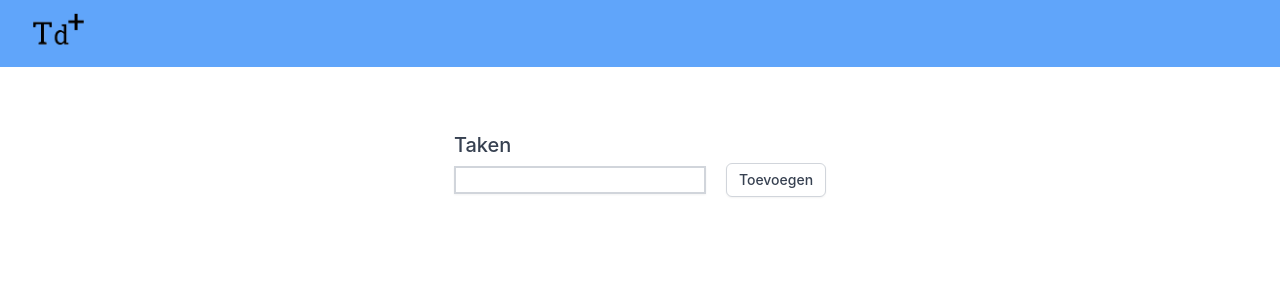
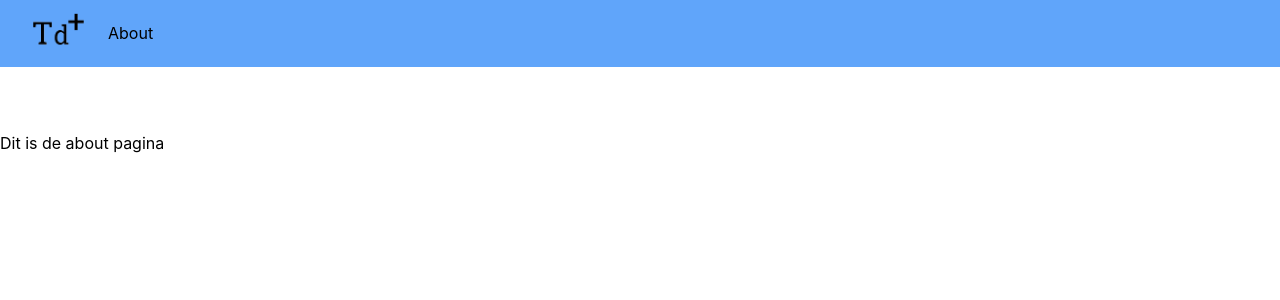
Before and after one commit to D3nic33/to-do-app, a React (Create React App) app: page /about in a window 1280 px wide. Shown: the top 300 px of the page. Built offline with nearby package versions, Linux system fonts and the light colour scheme.

Commit message:
Add React Router to project and add About page

```diff
--- a/package.json
+++ b/package.json
@@ -8,6 +8,7 @@
     "@testing-library/user-event": "^13.5.0",
     "react": "^17.0.2",
     "react-dom": "^17.0.2",
+    "react-router-dom": "^6.2.1",
     "react-scripts": "5.0.0",
     "web-vitals": "^2.1.4"
   },
--- a/src/Header/Header.js
+++ b/src/Header/Header.js
@@ -1,14 +1,18 @@
 import React from 'react';
-import Logo from '../img/To-do-app-logo.png';
+import Logo from '../Img/To-do-app-logo.png';
+import { Link } from "react-router-dom";
 
 const logoSpecs = "100px";
 
 class Header extends React.Component {
     render(){
         return(
-            <div className='bg-blue-400 mb-16'>
-                <div className='flex flex-row px-2 py-2'>
-                    <img src={Logo} alt="Logo" height={logoSpecs} width={logoSpecs} />
+            <div className='bg-blue-400 mb-16 px-2 py-2'>
+                <div className='flex flex-row items-center'>
+                    <Link to="/">
+                        <img src={Logo} alt="Logo" height={logoSpecs} width={logoSpecs} />
+                    </Link>
+                    <Link to="/about">About</Link>
                 </div>
             </div>
         )
--- /dev/null
+++ b/src/Routes/About.jsx
@@ -0,0 +1,10 @@
+import Header from '../Header/Header'
+
+export default function About() {
+    return (
+      <div>
+          <Header />
+          <h1>Dit is de about pagina</h1>
+      </div>
+    );
+  }
--- a/src/index.js
+++ b/src/index.js
@@ -1,13 +1,19 @@
 import React from 'react';
 import ReactDOM from 'react-dom';
+import { BrowserRouter, Routes, Route} from "react-router-dom";
+
 import './index.css';
 import App from './App';
+import About from './Routes/About'
 import reportWebVitals from './reportWebVitals';
 
 ReactDOM.render(
-  <React.StrictMode>
-    <App/>
-  </React.StrictMode>,
+  <BrowserRouter>
+    <Routes>
+      <Route path="/" element={<App />} />
+      <Route path="about" element={<About />} />
+    </Routes>
+  </BrowserRouter>,
   document.getElementById('root')
 );
 
```
Also changed, not shown: 1 other file (tests, documents, lock files or other folders).
